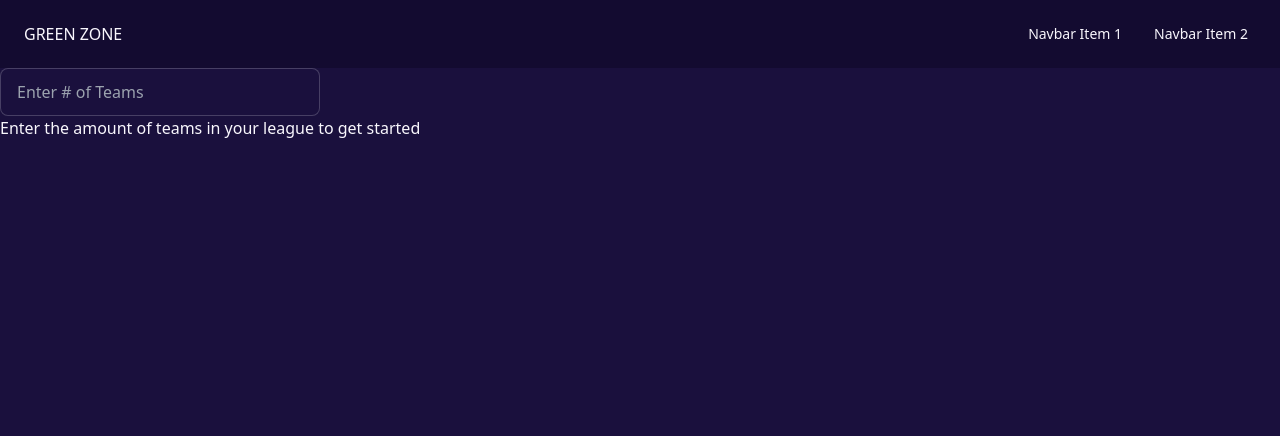
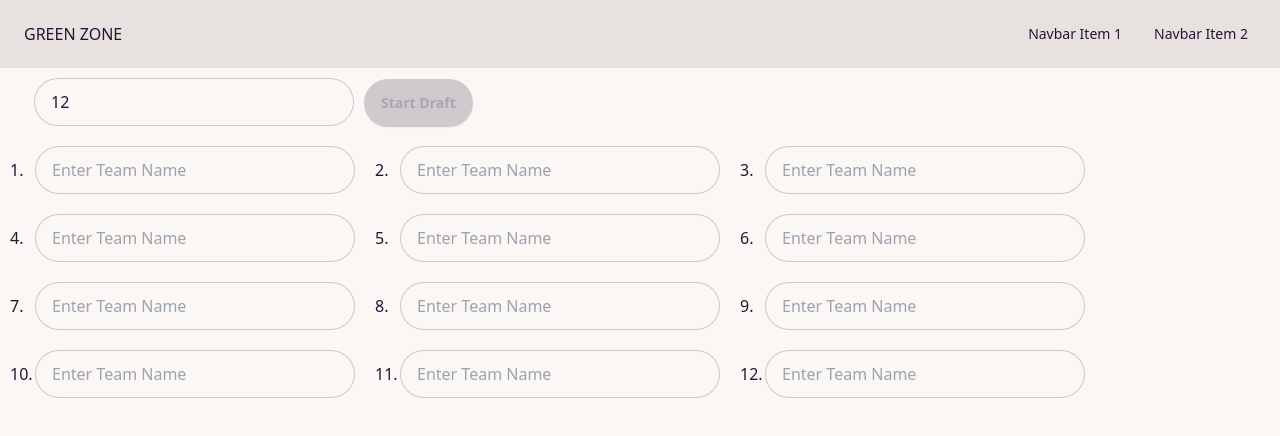
Before and after one commit to ZacharyMorin/fantasy-draft-app, an Angular app: page /league-set-up in a window 1280 px wide. Shown: the top 436 px of the page. Built offline with nearby package versions, Linux system fonts and the light colour scheme.

Commit message:
Draft Page WIP

```diff
--- /dev/null
+++ b/src/app/api.service.ts
@@ -0,0 +1,28 @@
+import { Injectable } from '@angular/core';
+
+@Injectable({
+  providedIn: 'root',
+})
+export class ApiService {
+  constructor() {}
+
+  // Save data to localStorage
+  setItem(key: string, value: any): void {
+    localStorage.setItem(key, JSON.stringify(value));
+  }
+  // Get data from localStorage
+  getItem(key: string): any {
+    const item = localStorage.getItem(key);
+    return item ? JSON.parse(item) : null;
+  }
+
+  // Remove data from localStorage
+  removeItem(key: string): void {
+    localStorage.removeItem(key);
+  }
+
+  // Clear all data from localStorage
+  clear(): void {
+    localStorage.clear();
+  }
+}
--- a/src/app/app.component.html
+++ b/src/app/app.component.html
@@ -1,5 +1,3 @@
-<!-- <button class="btn">Hello daisyUI</button> -->
-
 <div class="drawer">
   <input id="my-drawer-3" type="checkbox" class="drawer-toggle" />
   <div class="drawer-content flex flex-col">
--- a/src/app/app.routes.ts
+++ b/src/app/app.routes.ts
@@ -1,6 +1,8 @@
 import { Routes } from '@angular/router';
 import { DraftSetUpPageComponent } from './draft-set-up-page/draft-set-up-page.component';
+import { DraftPageComponent } from './draft-page/draft-page.component';
 
 export const routes: Routes = [
-  { path: 'league-set-up', component: DraftSetUpPageComponent }
+  { path: 'league-set-up', component: DraftSetUpPageComponent },
+  { path: 'draft', component: DraftPageComponent },
 ];
--- /dev/null
+++ b/src/app/draft-page/draft-page.component.html
@@ -0,0 +1 @@
+<p>draft-page works!</p>
--- a/src/app/draft-set-up-page/draft-set-up-page.component.css
+++ b/src/app/draft-set-up-page/draft-set-up-page.component.css
@@ -0,0 +1,19 @@
+.form-array-container {
+  display: flex;
+  flex-wrap: wrap;
+}
+
+.number-of-teams-input, .team-ctrl-container {
+  margin: 10px;
+}
+
+.number-of-teams-input {
+  margin-left: 34px;
+}
+
+.team-ctrl-container {
+  display: flex;
+  align-items: center;
+  width: 345px;
+  justify-content: space-between;
+}
--- a/src/app/draft-set-up-page/draft-set-up-page.component.html
+++ b/src/app/draft-set-up-page/draft-set-up-page.component.html
@@ -2,14 +2,27 @@
   <input
     type="number"
     placeholder="Enter # of Teams"
+    [formControl]="numOfTeamsCtrl"
     class="input input-bordered w-full max-w-xs number-of-teams-input"
   />
 
-  <div class="team-names-input-container">
-    @for (team of teams; track team.id) {
+  <button class="btn btn-primary" [disabled]="!canStartDraft" (click)="startDraft()">Start Draft</button>
 
-    } @empty {
-      Enter the amount of teams in your league to get started
-    }
+  <div [formGroup]="teamsForm">
+    <div formArrayName="teams" class="form-array-container">
+      <div *ngFor="let team of teamsFormArray.controls; index as i" class='team-ctrl-container'>
+        <span>{{i + 1}}.</span>
+        <input
+          [formControlName]="i"
+          class="input input-bordered w-full max-w-xs"
+          type="text"
+          placeholder="Enter Team Name"
+        />
+      </div>
+    </div>
+  </div>
+
+  <div *ngIf="!teamsFormArray.controls.length">
+    Enter the total number of teams in the league to get started
   </div>
 </div>
--- a/src/app/draft-set-up-page/draft-set-up-page.component.ts
+++ b/src/app/draft-set-up-page/draft-set-up-page.component.ts
@@ -1,25 +1,95 @@
-import { Component, OnInit } from '@angular/core';
+import { Component, OnDestroy, OnInit } from '@angular/core';
+import {
+  FormControl,
+  ReactiveFormsModule,
+  FormArray,
+  FormGroup,
+} from '@angular/forms';
+import { CommonModule } from '@angular/common';
+import { Subject, debounceTime, takeUntil } from 'rxjs';
+import { Router } from '@angular/router';
+import { ApiService } from '../api.service';
 import { Team } from '../models/team.model';
-import { FormControl, ReactiveFormsModule } from '@angular/forms';
+
+const DEFAULT_NUMBER_OF_TEAMS: number = 12;
 
 @Component({
   selector: 'app-draft-set-up-page',
   standalone: true,
-  imports: [ReactiveFormsModule],
+  imports: [ReactiveFormsModule, CommonModule],
   templateUrl: './draft-set-up-page.component.html',
-  styleUrl: './draft-set-up-page.component.css'
+  styleUrl: './draft-set-up-page.component.css',
 })
-export class DraftSetUpPageComponent implements OnInit {
-  numOfTeamsCtrl: FormControl<number | null> = new FormControl(null);
-  teams: Team[] = [];
+export class DraftSetUpPageComponent implements OnInit, OnDestroy {
+  private destroy$ = new Subject<void>();
+  numOfTeamsCtrl: FormControl<number | null> = new FormControl(
+    DEFAULT_NUMBER_OF_TEAMS
+  );
 
-  constructor() {}
+  teamsFormArray = new FormArray<FormControl<string>>([]);
+  teamsForm = new FormGroup({
+    teams: this.teamsFormArray,
+  });
 
+  constructor(private router: Router, private apiService: ApiService) {}
 
   ngOnInit(): void {
-    // TODO: Unsubscribe
-    this.numOfTeamsCtrl.valueChanges.subscribe((numOfTeams) => {
-      // populate Team array
-    })
+    this.updateTeamsForm(DEFAULT_NUMBER_OF_TEAMS);
+
+    this.numOfTeamsCtrl.valueChanges
+      .pipe(takeUntil(this.destroy$), debounceTime(500))
+      .subscribe((numOfTeams) => {
+        console.log('numOfTeams', numOfTeams);
+        this.updateTeamsForm(numOfTeams);
+      });
+  }
+
+  ngOnDestroy(): void {
+    this.destroy$.next();
+    this.destroy$.complete();
+  }
+
+  get canStartDraft(): boolean {
+    return (
+      this.teamsFormArray &&
+      this.teamsFormArray.controls.every((control) => control.value)
+    );
+  }
+
+  updateTeamsForm(numOfTeams: number | null): void {
+    if (numOfTeams === null || numOfTeams === undefined || numOfTeams === 0) {
+      this.teamsFormArray.clear();
+      return;
+    }
+
+    const currentLength = this.teamsFormArray.length;
+
+    if (numOfTeams > currentLength) {
+      for (let i = currentLength; i < numOfTeams; i++) {
+        this.teamsFormArray.push(new FormControl());
+      }
+      return;
+    }
+
+    for (let i = currentLength; i > numOfTeams; i--) {
+      this.teamsFormArray.removeAt(i - 1);
+    }
+  }
+
+  startDraft() {
+    // Map form controls to Team interface for API call
+    const teams: Team[] = this.teamsFormArray.controls.map(ctrl => {
+      const team: Team = {
+        id: null,
+        name: ctrl.value,
+        players: []
+      }
+
+      return team
+    });
+
+    // Save team names and navigate to draft page after a successful api call
+    this.apiService.setItem('teams', teams);
+    this.router.navigate(["draft"]);
   }
 }
--- a/src/app/models/team.model.ts
+++ b/src/app/models/team.model.ts
@@ -1,5 +1,5 @@
 export interface Team {
-  id: number;
+  id: number | null;
   name: string;
   players: {}[];
 }
--- a/src/index.html
+++ b/src/index.html
@@ -1,5 +1,5 @@
 <!doctype html>
-<html lang="en" data-theme="synthwave">
+<html lang="en" data-theme="cupcake">
 <head>
   <meta charset="utf-8">
   <title>FantasyDraftApp</title>
--- a/tailwind.config.js
+++ b/tailwind.config.js
@@ -2,6 +2,6 @@ module.exports = {
   content: ['./src/**/*.{html,js,ts}'],
   plugins: [require('daisyui')],
   daisyui: {
-    themes: ["synthwave"],
+    themes: ["cupcake", "forest"],
   },
 };
```
Also changed, not shown: src/app/draft-page/draft-page.component.ts (added, +12 -0 lines), src/app/draft-page/draft-page.component.css (added), 2 other files (tests, documents, lock files or other folders).
